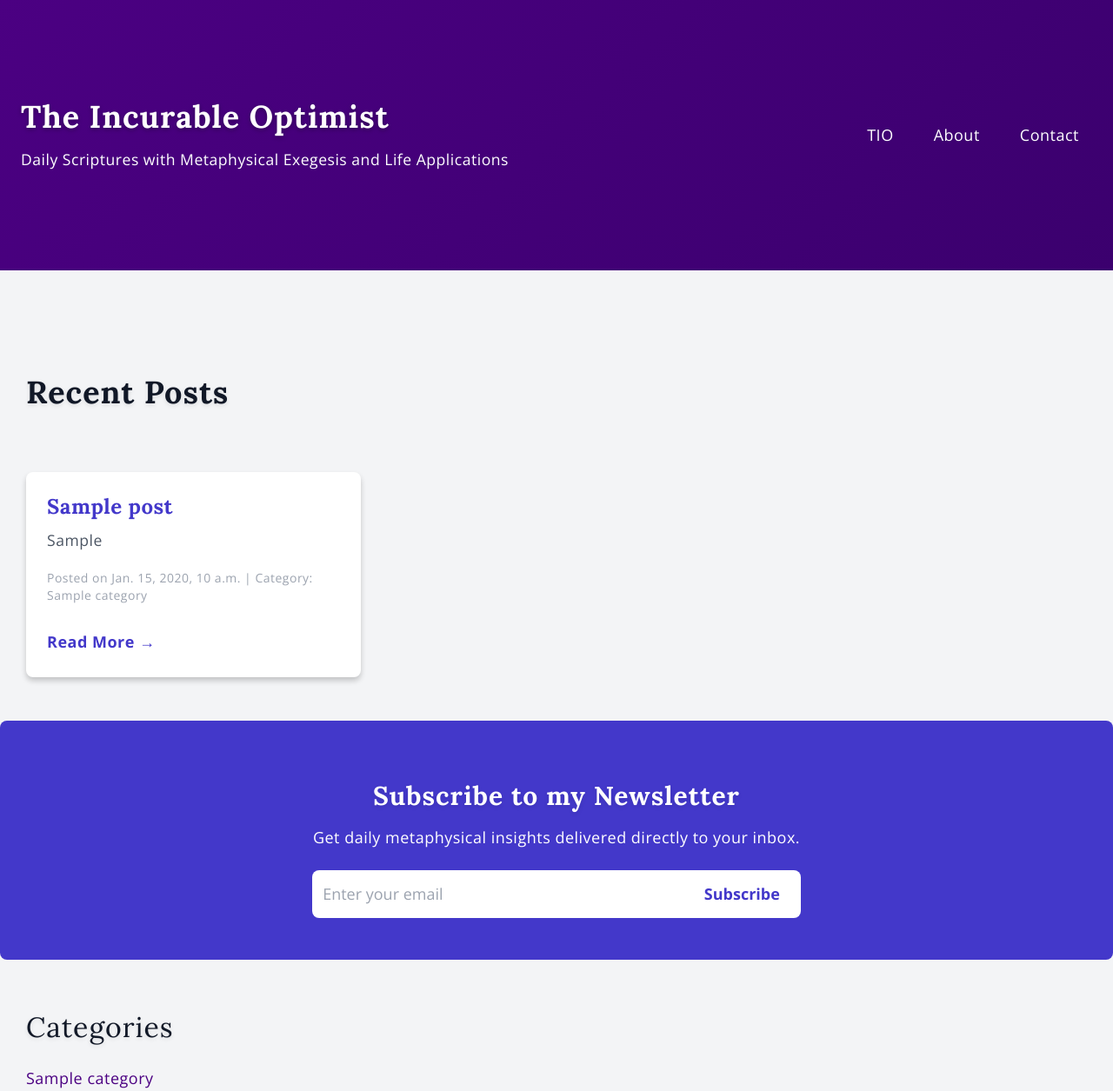
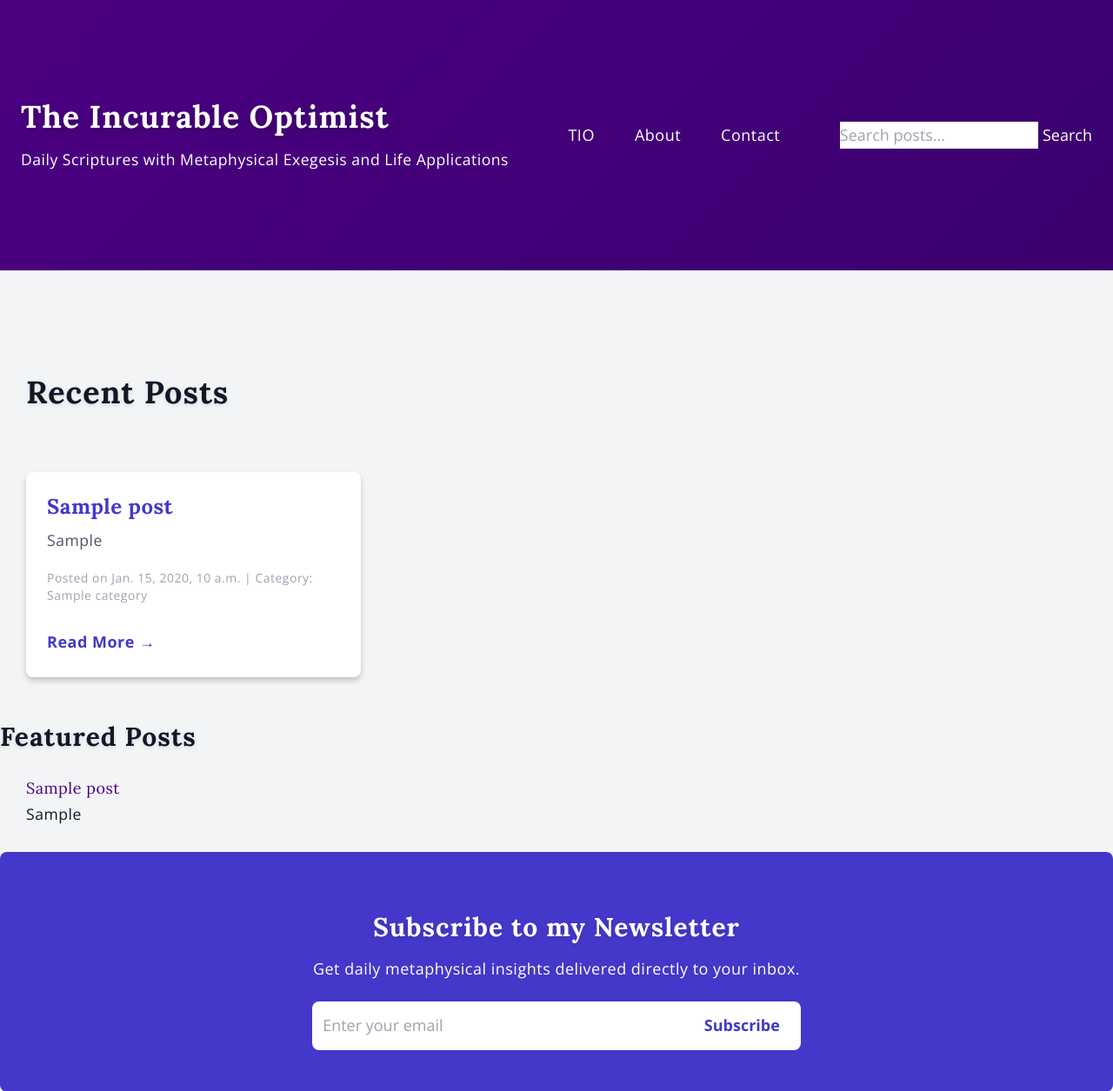
Before and after one commit to bliboalbert/TheIncurableOptimist, a Django app: page / in a window 1280 px wide. Shown: the top 1255 px of the page at 87% size. Run offline with Django 5.2, Linux system fonts and the light colour scheme; tables that the repository leaves empty hold one stand-in row (values such as "Sample post").

Commit message:
Made major updates and added extra featurees to site

```diff
--- a/tio/blog/models.py
+++ b/tio/blog/models.py
@@ -1,9 +1,10 @@
 # blog/models.py
 
+from django.contrib.auth.models import User
 from django.db import models
 from django.urls import reverse
 from django.utils import timezone
-from django.contrib.auth.models import User
+from taggit.managers import TaggableManager
 
 
 class Category(models.Model):
@@ -22,6 +23,9 @@ class Post(models.Model):
     author = models.ForeignKey(User, on_delete=models.CASCADE)
     category = models.ForeignKey(Category, related_name='posts', on_delete=models.CASCADE)
     image = models.ImageField(upload_to='post_images/', blank=True, null=True)
+    tags = TaggableManager()
+    is_featured = models.BooleanField(default=False)
+    views = models.IntegerField(default=0)
 
     def get_absolute_url(self):
         return reverse('post_detail', kwargs={'pk': self.pk})
--- a/tio/blog/static/blog/custom.css
+++ b/tio/blog/static/blog/custom.css
@@ -172,3 +172,11 @@ footer i {
 footer i:hover {
     transform: scale(1.2);
 }
+
+.social-share a img {
+    transition: transform 0.2s ease-in-out;
+}
+
+.social-share a img:hover {
+    transform: scale(1.1);
+}
--- a/tio/blog/templates/blog/base.html
+++ b/tio/blog/templates/blog/base.html
@@ -33,6 +33,11 @@
                 <li><a href="{% url 'contact' %}" class="hover:bg-pink-500 hover:text-white">Contact</a></li>
             </ul>
         </nav>
+
+        <form action="{% url 'post_search' %}" method="GET">
+            <input type="text" name="q" placeholder="Search posts...">
+            <button type="submit">Search</button>
+        </form>
     </div>
 </header>
 
--- a/tio/blog/templates/blog/post_list.html
+++ b/tio/blog/templates/blog/post_list.html
@@ -37,6 +37,21 @@
         </div>
     </section>
 
+    <section class="featured-posts">
+        <h2 class="text-3xl font-bold mb-4">Featured Posts</h2>
+        <div class="grid md:grid-cols-3 gap-8">
+            {% for post in posts %}
+                {% if post.is_featured %}
+                    <div class="post-item">
+                        <h3><a href="{% url 'post_detail' post.pk %}">{{ post.title }}</a></h3>
+                        <p>{{ post.exegesis|truncatewords:20 }}</p>
+                    </div>
+                {% endif %}
+            {% endfor %}
+        </div>
+</section>
+
+
     <!-- Newsletter Subscription Section -->
     <section class="bg-indigo-700 text-white py-12 rounded-lg">
         <h2 class="text-3xl font-bold text-center">Subscribe to my Newsletter</h2>
--- a/tio/blog/urls.py
+++ b/tio/blog/urls.py
@@ -1,7 +1,12 @@
 # blog/urls.py
 
 from django.urls import path
-from .views import PostListView, PostDetailView, CategoryPostListView, AboutView, ContactView
+from .views import PostListView, PostDetailView, CategoryPostListView, AboutView, ContactView, PostSearchView
+from django.contrib.sitemaps.views import sitemap
+from .sitemap import PostSitemap
+
+sitemaps = {'posts': PostSitemap}
+
 
 urlpatterns = [
     path('', PostListView.as_view(), name='post_list'),
@@ -9,4 +14,6 @@ urlpatterns = [
     path('category/<int:category_id>/', CategoryPostListView.as_view(), name='category_posts'),
     path('about/', AboutView.as_view(), name='about'),
     path('contact/', ContactView.as_view(), name='contact'),
+    path('search/', PostSearchView.as_view(), name='post_search'),
+    path('sitemap.xml', sitemap, {'sitemaps': sitemaps}, name='django.contrib.sitemaps.views.sitemap'),
 ]
--- a/tio/blog/views.py
+++ b/tio/blog/views.py
@@ -1,17 +1,13 @@
 # blog/views.py
 
-from django.urls import reverse_lazy
 from django.views.generic import ListView, DetailView, FormView, TemplateView
-from django.shortcuts import get_object_or_404, redirect
-from django.views.generic.detail import SingleObjectMixin
-from django.utils.decorators import method_decorator
-from django.contrib.auth.decorators import login_required
+from django.shortcuts import get_object_or_404, redirect, render
+from django.db.models import Q
 
 from .models import Post, Category, Comment
 from .forms import CommentForm
 
 
-# 1. ListView for the Homepage: List all blog posts
 class PostListView(ListView):
     model = Post
     template_name = 'blog/post_list.html'
@@ -37,7 +33,14 @@ class PostDetailView(DetailView, FormView):
         context = super().get_context_data(**kwargs)
         context['comments'] = self.get_object().comments.all()
         context['comment_form'] = self.get_form()
+        context['related_posts'] = Post.objects.filter(category=self.object.category).exclude(id=self.object.id)[:3]
         return context
+
+    def get_object(self):
+        post = super().get_object()
+        post.views += 1
+        post.save()
+        return post
 
     def post(self, request, *args, **kwargs):
         # Handle comment form submission
@@ -72,6 +75,15 @@ class CategoryPostListView(ListView):
         return context
 
 
+class TaggedPostListView(ListView):
+    model = Post
+    template_name = 'blog/post_detail.html'
+    context_object_name = 'posts'
+
+    def get_queryset(self):
+        return Post.objects.filter(tags__slug=self.kwargs.get('slug'))
+
+
 # 4. TemplateView for the About page
 class AboutView(TemplateView):
     template_name = 'blog/about.html'
@@ -80,3 +92,15 @@ class AboutView(TemplateView):
 # 5. TemplateView for the Contact page
 class ContactView(TemplateView):
     template_name = 'blog/contact.html'
+
+
+class PostSearchView(ListView):
+    model = Post
+    template_name = 'blog/post_search.html'
+    context_object_name = 'posts'
+
+    def get_queryset(self):
+        query = self.request.GET.get('q')
+        if query:
+            return Post.objects.filter(Q(title__icontains=query) | Q(exegesis__icontains=query))
+        return Post.objects.none()
--- /dev/null
+++ b/tio/robots.txt
@@ -0,0 +1,3 @@
+User-agent: *
+Disallow: /admin/
+Sitemap: https://yourdomain.com/sitemap.xml
--- a/tio/tio/settings.py
+++ b/tio/tio/settings.py
@@ -38,6 +38,7 @@ INSTALLED_APPS = [
     'django.contrib.staticfiles',
     'blog',
     'tailwind',
+    'taggit',
 ]
 
 MIDDLEWARE = [
```
Also changed, not shown: tio/blog/sitemap.py (added, +14 -0 lines), tio/blog/templates/blog/post_detail.html (+32 -0 lines), tio/blog/templates/blog/search_result.html (added, +15 -0 lines), tio/tio/production.py (+18 -25 lines), tio/blog/migrations/0003_post_is_featured.py (added), tio/blog/migrations/0004_post_tags_post_views.py (added).
